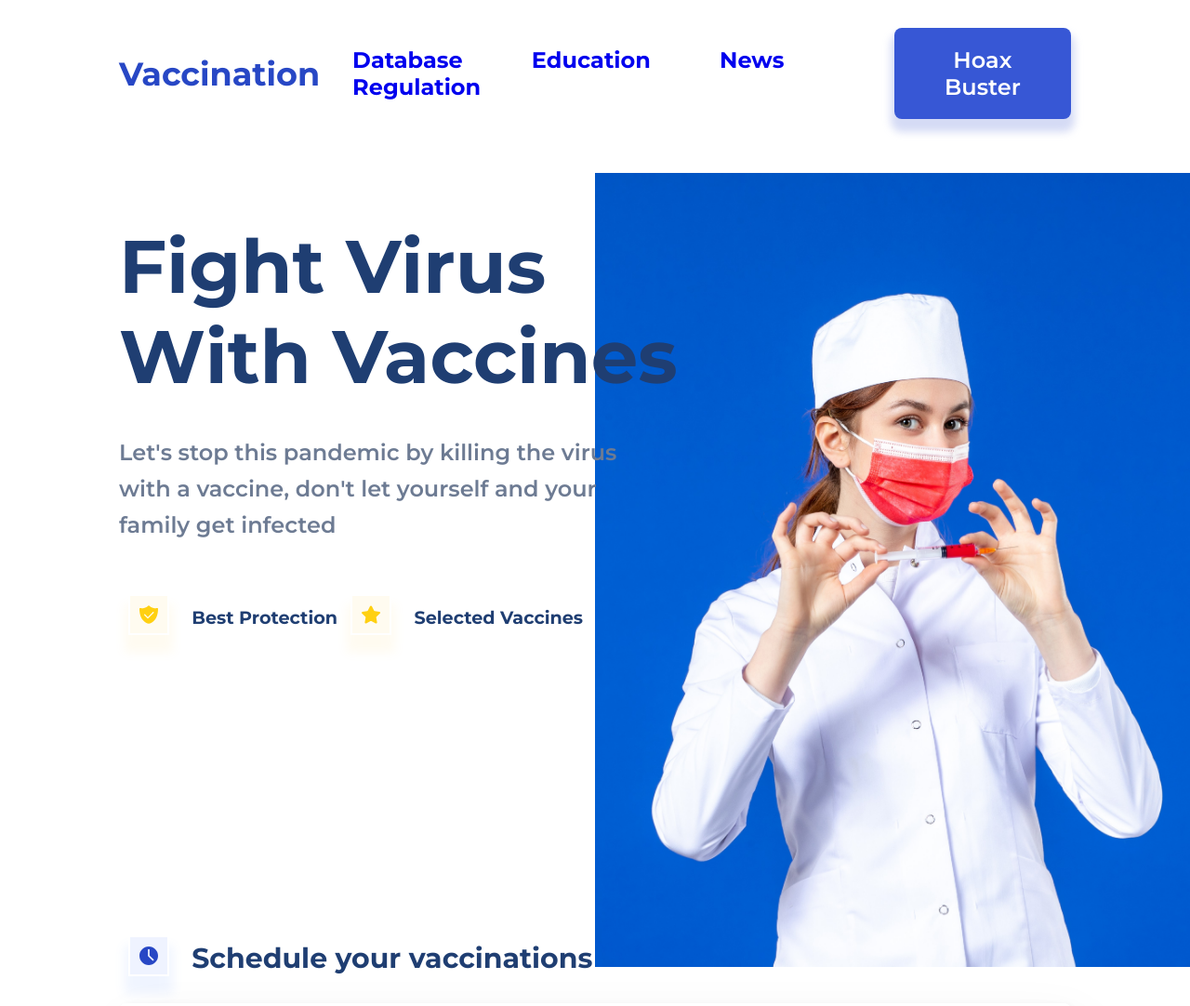
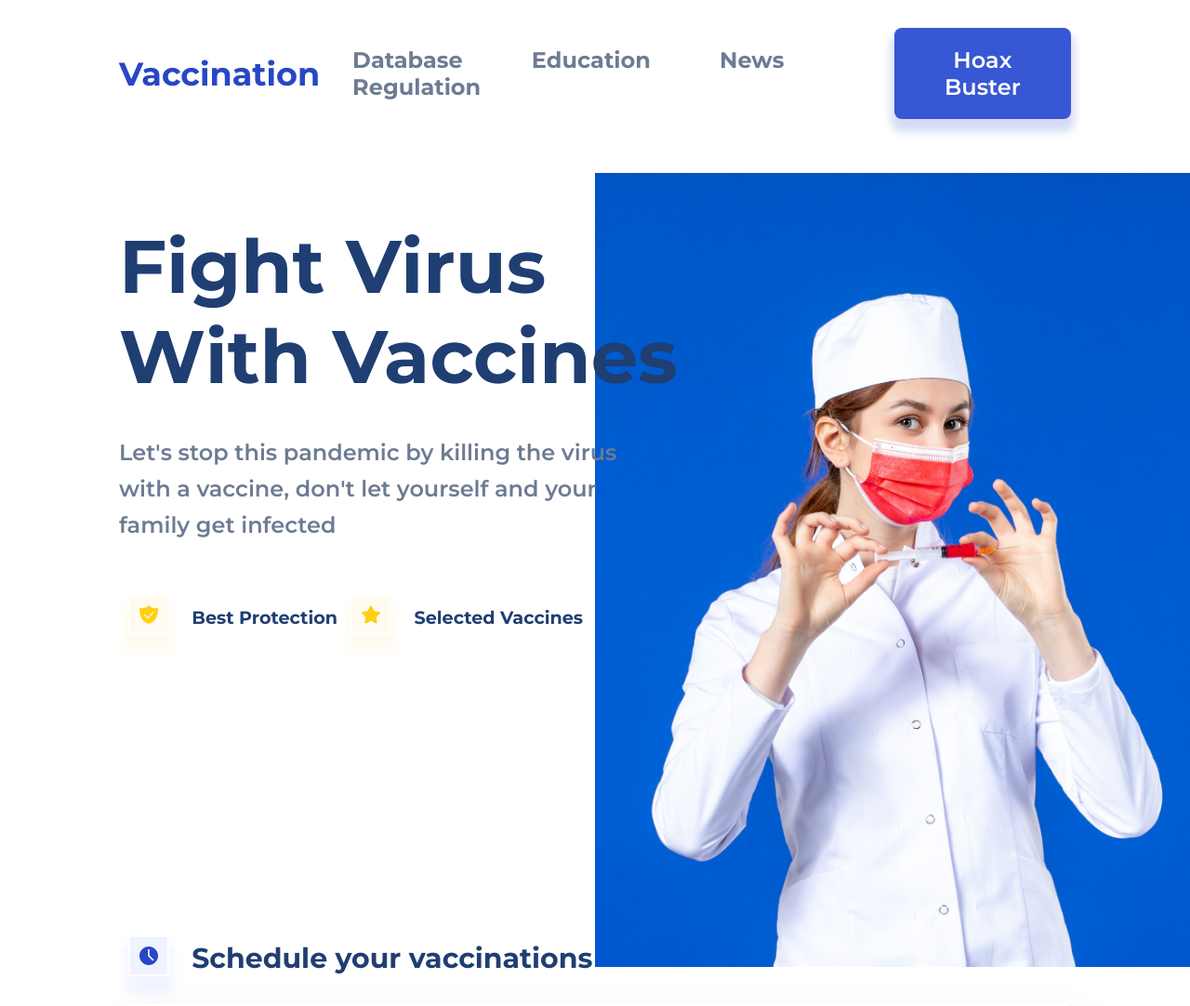
Before and after one commit to Kaserola4/FrontEndMissionLaunchX, a plain HTML site: page CSS/vaccination/index.html in a window 1280 px wide. Shown: the top 1082 px of the page at 93% size. Drawn offline with Linux system fonts and the light colour scheme.

Commit message:
Se arregló un último detalle

```diff
--- a/CSS/vaccination/css/main.css
+++ b/CSS/vaccination/css/main.css
@@ -25,10 +25,12 @@ button{
     color: white;
     border: none;
 }
+
 li, a, button {
     text-decoration: none;
     list-style: none;
 }
+
 li:hover{
     cursor: pointer;
 }
@@ -66,6 +68,10 @@ header button:hover {
     color: rgb(109, 123, 147);
     font-size: var(--nav-text-size);
     font-weight: 700;
+}
+.nav__links li a {
+    color: var(--text-accent);
+
 }
 .nav__links li a:visited {
     color: var(--text-accent);
```
